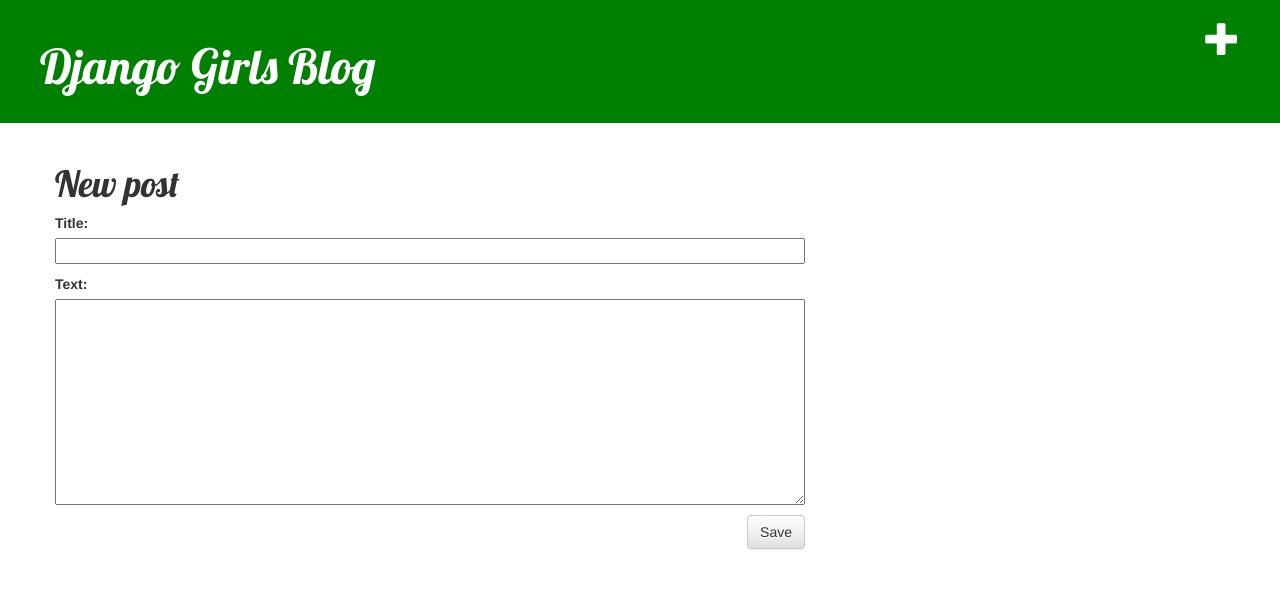
After one commit to feromanna777/my-first-blog, a Django app: page /post/new/ in a window 1280 px wide. The commit adds this page. Shown: the top 589 px of the page. Run offline with Django 4.2, Linux system fonts and the light colour scheme; some libraries are stand-ins or nearby versions.

Commit message:
Added view and template for detailed blog post as well as CSS for the site.

```diff
--- /dev/null
+++ b/blog/forms.py
@@ -0,0 +1,7 @@
+from django import forms
+from .models import Post
+
+class PostForm(forms.ModelForm):
+    class Meta:
+        model=Post
+        fields=('title', 'text')
--- a/blog/templates/blog/base.html
+++ b/blog/templates/blog/base.html
@@ -9,6 +9,7 @@
     </head>
     <body>
        <div class="page-header">
+           <a href="{% url 'post_new' %}" class="top-menu"><span class="glyphicon glyphicon-plus"></span></a>
         <h1><a href="/">Django Girls Blog</a></h1>
     </div>
     <div class="content container">
@@ -17,6 +18,7 @@
             {% block content %}
             {% endblock %}
             </div>
+
         </div>
     </div>
     </body>
--- /dev/null
+++ b/blog/templates/blog/post_edit.html
@@ -0,0 +1,9 @@
+{% extends 'blog/base.html' %}
+
+{% block content %}
+    <h1>New post</h1>
+    <form method="POST" class="post-form">{% csrf_token %}
+        {{ form.as_p }}
+        <button type="submit" class="save btn btn-default">Save</button>
+    </form>
+{% endblock %}
--- a/blog/urls.py
+++ b/blog/urls.py
@@ -4,4 +4,5 @@
 urlpatterns = [
     path('', views.post_list, name='post_list'),
     path('post/<int:pk>/', views.post_detail, name='post_detail'),
+    path('post/new/', views.post_new, name='post_new'),
 ]
--- a/blog/views.py
+++ b/blog/views.py
@@ -1,7 +1,7 @@
 from django.shortcuts import render, get_object_or_404
 from .models import Post
 from django.utils import timezone
-
+from .forms import PostForm
 
 
 def post_list(request):
@@ -11,3 +11,7 @@
 def post_detail(request, pk):
     post = get_object_or_404(Post, pk=pk)
     return render(request, 'blog/post_detail.html', {'post': post})
+
+def post_new(request):
+    form=PostForm()
+    return render(request,'blog/post_edit.html', {"form":form})
```
